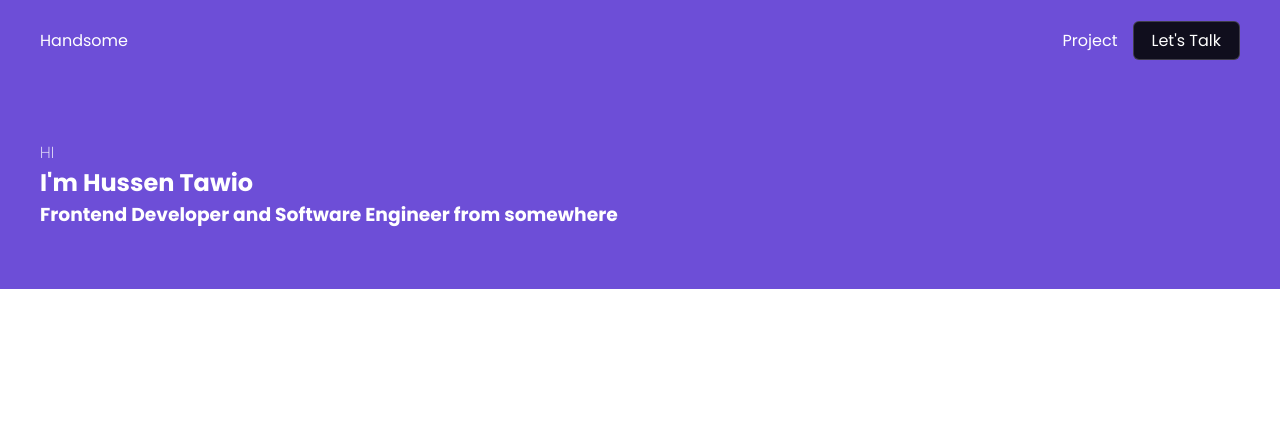
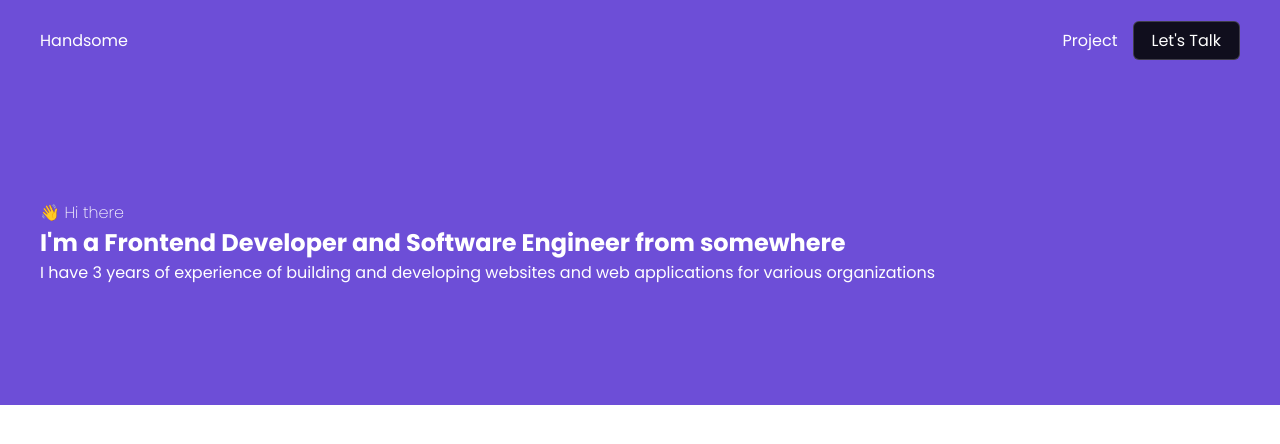
Before and after one commit to huzitaiwo/handsome, a React (Create React App) app: page / in a window 1280 px wide. Shown: the top 444 px of the page. Built offline with nearby package versions, Linux system fonts and the light colour scheme.

Commit message:
banner template

```diff
--- a/src/components/Banner.css
+++ b/src/components/Banner.css
@@ -1,6 +1,7 @@
 .banner {
   background: #6d4ed7;
   color: #fff;
+  padding: 120px 0;
 }
 .banner span {
   font-weight: 200;
--- a/src/components/Banner.js
+++ b/src/components/Banner.js
@@ -4,9 +4,9 @@ export default function Banner() {
   return (
     <section className='banner'>
       <div className="container">
-        <span>HI</span>
-        <h1>I'm Hussen Tawio</h1>
-        <h3>Frontend Developer and Software Engineer from somewhere</h3>
+        <span>&#128075; Hi there</span>
+        <h2>I'm a Frontend Developer and Software Engineer from somewhere</h2>
+        <p>I have 3 years of experience of building and developing websites and web applications for various organizations</p>
       </div>
     </section>
   )
```
